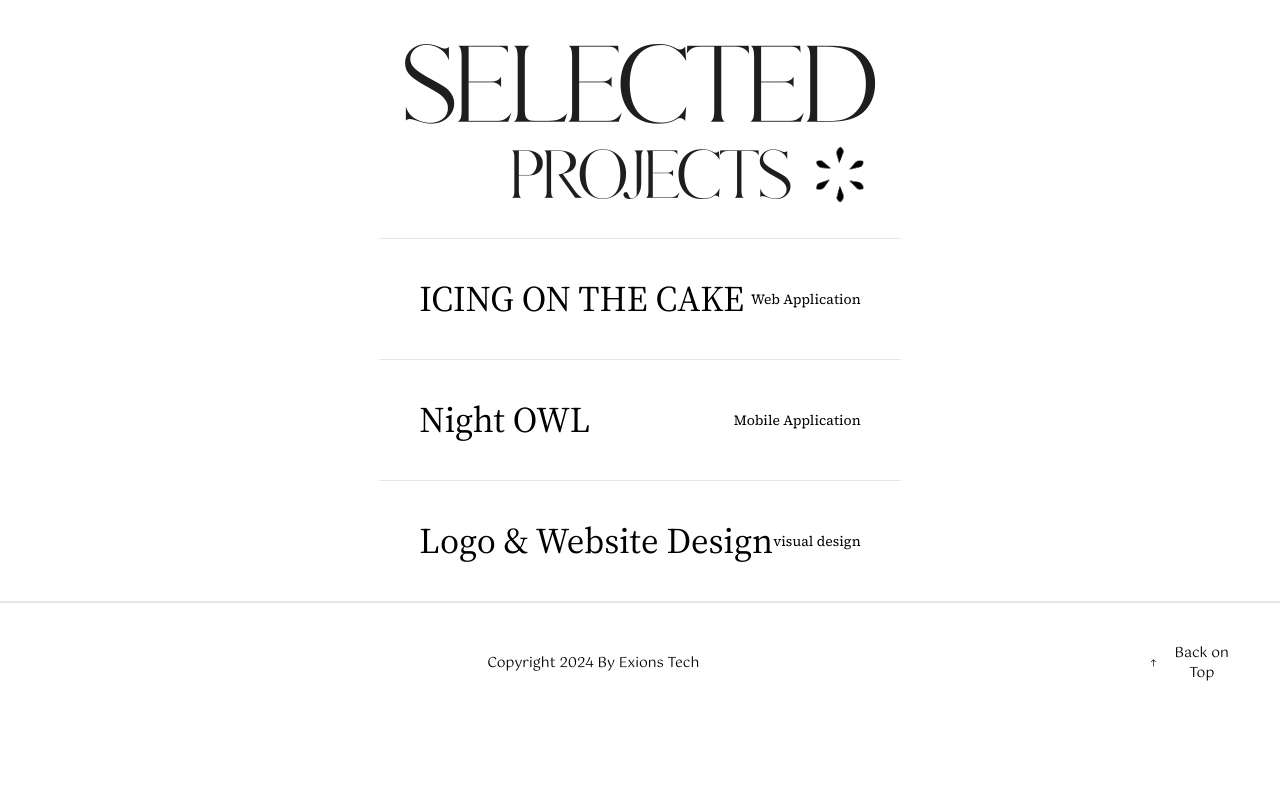
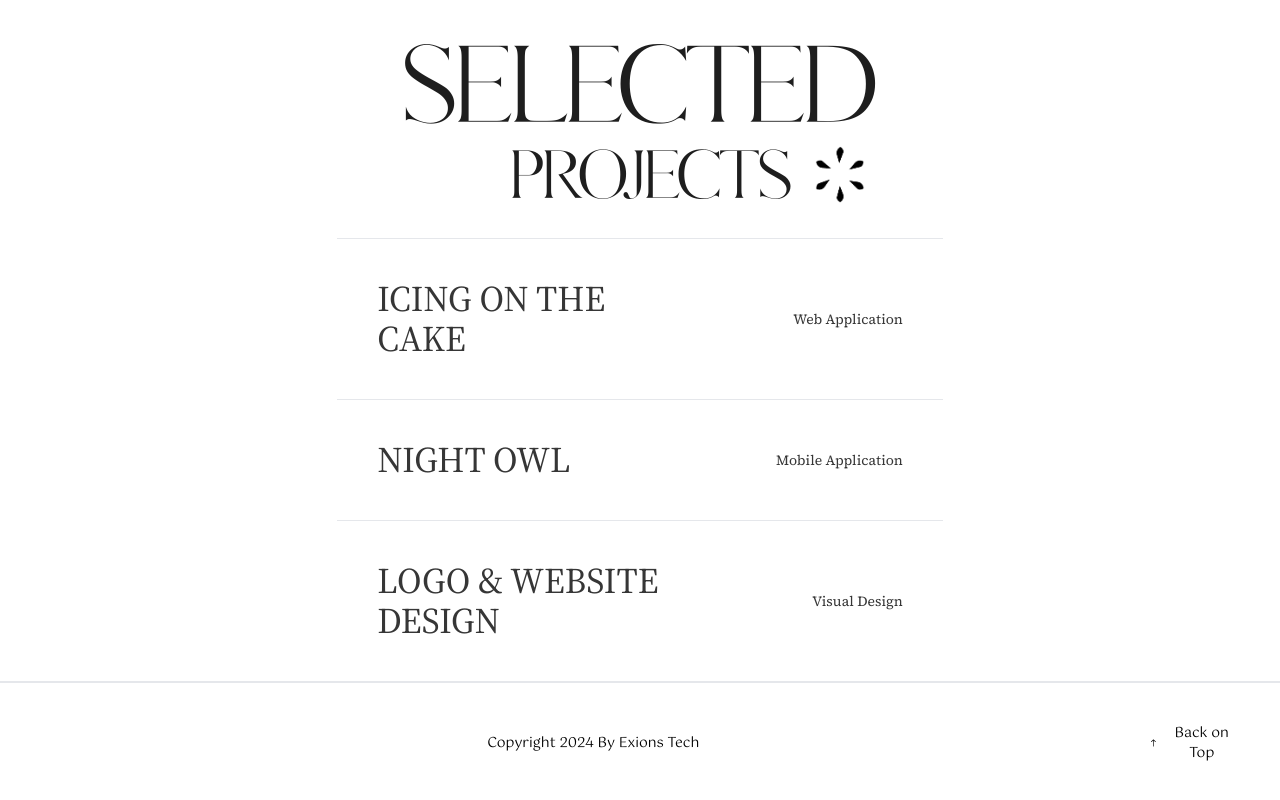
Before and after one commit to exionstech/client-portfolio, a Next.js app: page / in a window 1280 px wide. Shown: the part 924-1724 px from the top of the page. Before the commit the page ends 1647 px from the top, so only its background shows below. Built offline with nearby package versions, Linux system fonts and the light colour scheme.

Commit message:
Selected Project Alignment fixed

```diff
--- a/src/pages/index.js
+++ b/src/pages/index.js
@@ -63,22 +63,28 @@ export default function Home() {
         </div>
       </div>
       <div className="pt-8">
-              <div className=" flex justify-center items-center">
+              <div className=" flex justify-center items-center text-[#363636]">
                   <div>
                     <hr />
-                    <div className="flex items-center justify-between font-SourceSerif p-10">
+                    <div className="flex items-center justify-between gap-32 font-SourceSerif p-10">
+                      <div className="w-72">
                       <h2 className="text-4xl">ICING ON THE CAKE</h2>
+                      </div>
                       <p className="text-sm">Web Application</p>
                     </div>
                     <hr />
                     <div className="flex items-center justify-between font-SourceSerif  p-10">
-                      <h2 className="text-4xl">Night OWL</h2>
-                      <p className="text-sm">Mobile Application</p>
+                      <div className="w-72">
+                      <h2 className="text-4xl text-left">NIGHT OWL</h2>
+                      </div>
+                      <p className="text-sm text-left">Mobile Application</p>
                     </div>
                     <hr />
                     <div className="flex items-center justify-between font-SourceSerif  p-10">
-                      <h2 className="text-4xl">Logo & Website Design</h2>
-                      <p className="text-sm">visual design</p>
+                      <div className="w-72" >
+                      <h2 className="text-4xl">LOGO & WEBSITE DESIGN</h2>
+                      </div>
+                      <p className="text-sm text-left">Visual Design</p>
                     </div>
 
                   </div>
```
